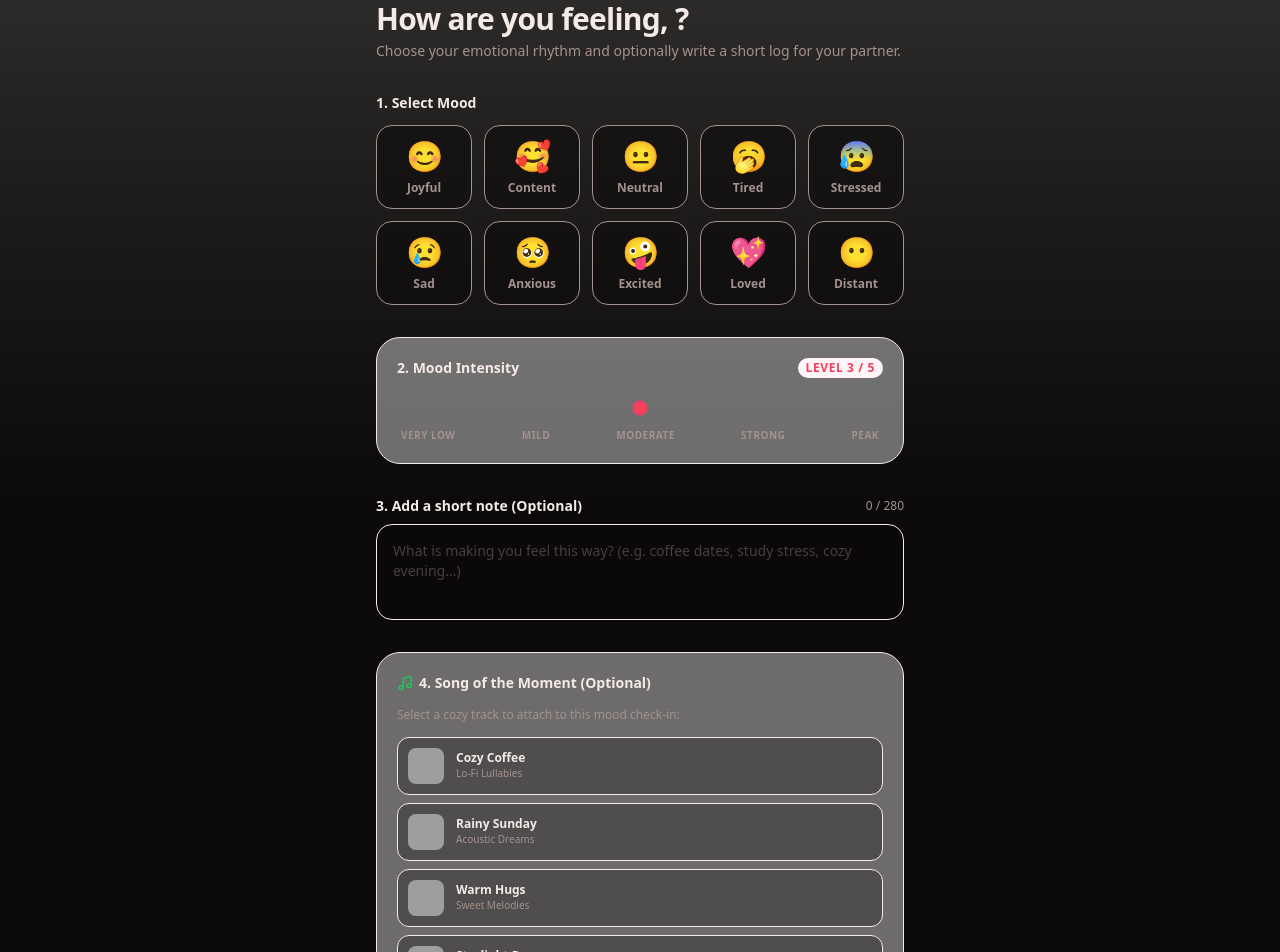
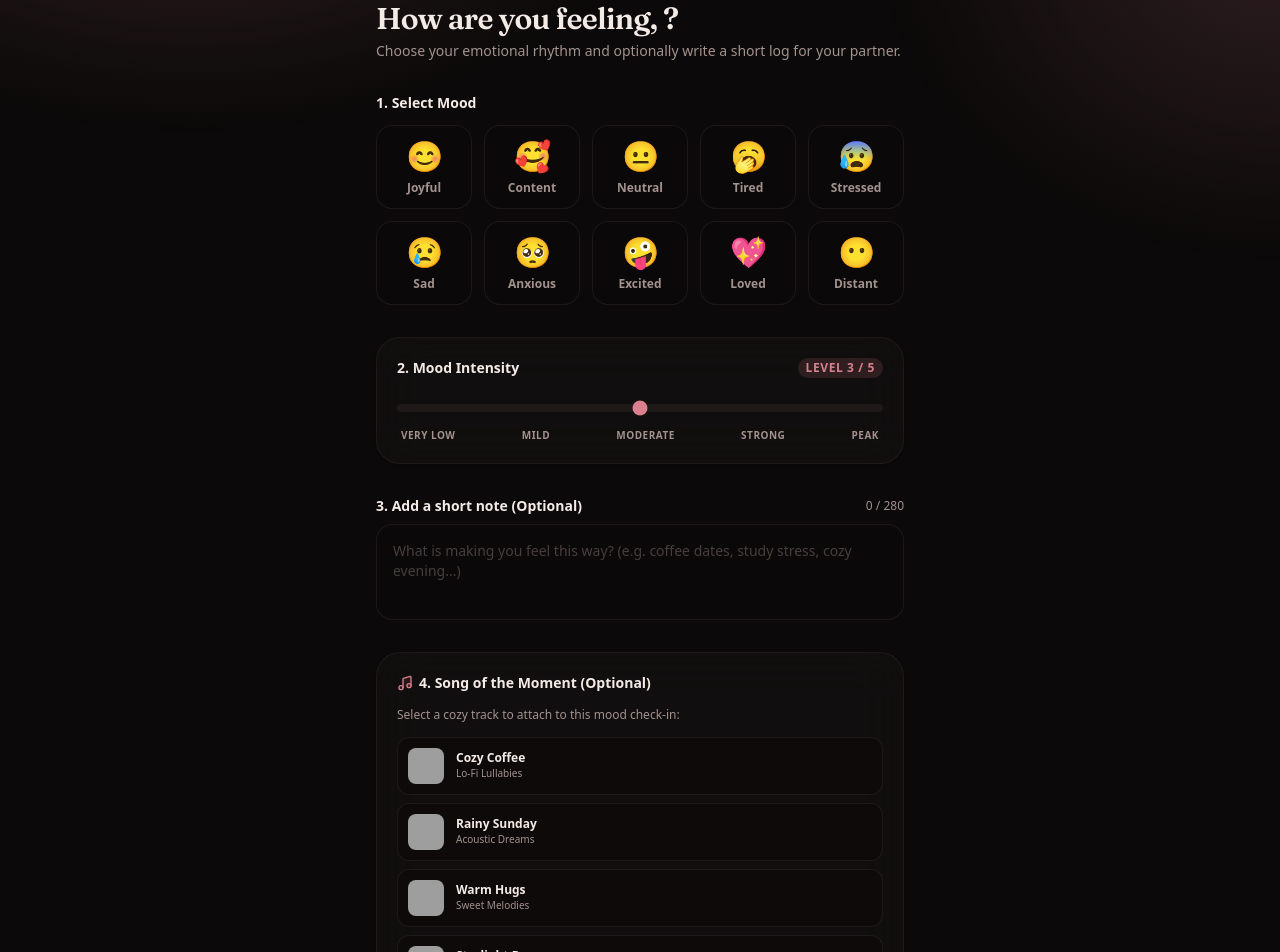
Before and after one commit to SAJAL-MALHOTRA/Pairfect---Your-lovespace, a Next.js app: page /checkin in a window 1280 px wide. Shown: the part 140-1092 px from the top of the page. Built offline with nearby package versions, Linux system fonts and the light colour scheme; no server answers; grey boxes are pictures that could not be loaded.

Commit message:
Redesign Check-in page layout to use premium dark theme variables and ambient radial background glows

```diff
--- a/src/app/checkin/page.tsx
+++ b/src/app/checkin/page.tsx
@@ -85,15 +85,25 @@ export default function CheckinPage() {
   }
 
   return (
-    <div className="flex-1 flex flex-col min-h-screen pb-24 md:pb-8 bg-gradient-to-b from-brand-peach-50/20 via-background to-background">
+    <div className="relative min-h-screen flex flex-col pb-24 md:pb-8">
+      {/* soft ambient warmth */}
+      <div
+        aria-hidden="true"
+        className="pointer-events-none fixed inset-0 -z-10 animate-fade-in"
+        style={{
+          background:
+            "radial-gradient(60rem 40rem at 15% -10%, #3a2527 0%, transparent 55%), radial-gradient(50rem 40rem at 100% 10%, #2e1e20 0%, transparent 50%)",
+        }}
+      />
+
       <Navigation />
 
-      <main className="max-w-xl w-full mx-auto px-4 sm:px-6 py-8 flex-1 flex flex-col justify-start">
+      <main className="max-w-xl w-full mx-auto px-4 sm:px-6 py-8 flex-1 flex flex-col justify-start z-10">
         {/* Back Link */}
         <div className="mb-6">
           <button
             onClick={() => router.back()}
-            className="inline-flex items-center space-x-2 text-sm text-muted-foreground hover:text-foreground font-medium transition-colors"
+            className="inline-flex items-center space-x-2 text-sm text-muted-foreground hover:text-foreground font-medium transition-colors cursor-pointer"
           >
             <ArrowLeft className="w-4 h-4" />
             <span>Back</span>
@@ -101,7 +111,7 @@ export default function CheckinPage() {
         </div>
 
         <div className="mb-8">
-          <h1 className="text-3xl font-extrabold text-foreground tracking-tight">
+          <h1 className="text-3xl font-serif font-semibold text-foreground tracking-tight">
             How are you feeling, {profile?.display_name}?
           </h1>
           <p className="text-sm text-muted-foreground mt-1">
@@ -110,7 +120,7 @@ export default function CheckinPage() {
         </div>
 
         {error && (
-          <div className="mb-6 p-4 rounded-xl bg-red-50 dark:bg-red-950/20 border border-red-200 dark:border-red-900/50 text-red-600 dark:text-red-400 text-sm flex items-start space-x-2">
+          <div className="mb-6 p-4 rounded-xl bg-accent/40 border border-border/60 text-primary text-sm flex items-start space-x-2">
             <AlertCircle className="w-5 h-5 flex-shrink-0" />
             <span>{error}</span>
           </div>
@@ -134,10 +144,10 @@ export default function CheckinPage() {
                       setSelectedMood(key);
                       setError(null);
                     }}
-                    className={`flex flex-col items-center justify-center p-3 rounded-2xl border text-center transition-all active:scale-[0.96] ${
+                    className={`flex flex-col items-center justify-center p-3 rounded-2xl border text-center transition-all active:scale-[0.96] cursor-pointer ${
                       isSelected
-                        ? `${value.color} ring-2 ring-brand-rose-400 scale-[1.03] shadow-md`
-                        : "border-card-border bg-background/50 hover:bg-background text-muted-foreground hover:text-foreground"
+                        ? `${value.color} ring-2 ring-primary scale-[1.03] shadow-md`
+                        : "border-border/60 bg-background/50 hover:bg-background text-muted-foreground hover:text-foreground"
                     }`}
                   >
                     <span className="text-3xl mb-1.5 select-none">{value.emoji}</span>
@@ -149,12 +159,12 @@ export default function CheckinPage() {
           </div>
 
           {/* Intensity Slider */}
-          <div className="space-y-4 bg-white/40 dark:bg-[#1e1a19]/40 border border-card-border p-5 rounded-3xl">
+          <div className="rounded-3xl border border-border/60 bg-card/55 p-5 shadow-sm backdrop-blur-xl space-y-4">
             <div className="flex items-center justify-between">
               <label className="text-sm font-bold text-foreground">
                 2. Mood Intensity
               </label>
-              <span className="text-xs font-bold text-brand-rose-500 bg-brand-rose-50 dark:bg-brand-rose-950/30 px-2 py-0.5 rounded-full uppercase tracking-wider">
+              <span className="text-xs font-bold text-primary bg-accent px-2 py-0.5 rounded-full uppercase tracking-wider">
                 Level {intensity} / 5
               </span>
             </div>
@@ -166,7 +176,7 @@ export default function CheckinPage() {
               step="1"
               value={intensity}
               onChange={(e) => setIntensity(parseInt(e.target.value))}
-              className="w-full h-2 bg-card-border rounded-lg appearance-none cursor-pointer accent-brand-rose-500 dark:accent-brand-rose-600"
+              className="w-full h-2 bg-border/60 rounded-lg appearance-none cursor-pointer accent-primary"
             />
             <div className="flex justify-between text-[10px] text-muted-foreground font-semibold uppercase tracking-wider px-1">
               <span>Very Low</span>
@@ -192,22 +202,22 @@ export default function CheckinPage() {
               value={note}
               onChange={(e) => setNote(e.target.value)}
               placeholder="What is making you feel this way? (e.g. coffee dates, study stress, cozy evening...)"
-              className="block w-full h-24 p-4 border border-card-border rounded-2xl bg-background/50 focus:outline-none focus:ring-2 focus:ring-brand-rose-300 dark:focus:ring-brand-rose-800 text-foreground text-sm placeholder:text-muted-foreground/40 transition-all resize-none"
+              className="block w-full h-24 p-4 border border-border/60 rounded-2xl bg-background/50 focus:outline-none focus:ring-2 focus:ring-ring text-foreground text-sm placeholder:text-muted-foreground/40 transition-all resize-none"
             />
           </div>
 
           {/* Spotify Song Attachment */}
-          <div className="space-y-3 bg-white/40 dark:bg-[#1e1a19]/40 border border-card-border p-5 rounded-3xl">
+          <div className="rounded-3xl border border-border/60 bg-card/55 p-5 shadow-sm backdrop-blur-xl space-y-3">
             <div className="flex items-center justify-between">
               <label className="text-sm font-bold text-foreground flex items-center space-x-1.5">
-                <Music className="w-4 h-4 text-brand-sage-500 fill-brand-sage-500/10" />
+                <Music className="w-4 h-4 text-primary fill-primary/10" />
                 <span>4. Song of the Moment (Optional)</span>
               </label>
               {selectedTrack && (
                 <button
                   type="button"
                   onClick={() => setSelectedTrack(null)}
-                  className="text-xs text-brand-rose-500 hover:text-brand-rose-600 font-semibold"
+                  className="text-xs text-primary hover:text-primary/80 font-semibold cursor-pointer"
                 >
                   Clear Selection
                 </button>
@@ -215,7 +225,7 @@ export default function CheckinPage() {
             </div>
 
             {selectedTrack ? (
-              <div className="flex items-center space-x-4 bg-brand-sage-50/20 border border-brand-sage-200/40 p-4 rounded-2xl">
+              <div className="flex items-center space-x-4 bg-accent/40 border border-border/60 p-4 rounded-2xl">
                 <img
                   src={selectedTrack.albumArt}
                   alt={selectedTrack.name}
@@ -242,7 +252,7 @@ export default function CheckinPage() {
                       key={track.id}
                       type="button"
                       onClick={() => setSelectedTrack(track)}
-                      className="flex items-center space-x-3 p-2.5 rounded-xl border border-card-border bg-background/30 hover:bg-background/80 hover:border-brand-sage-300/40 text-left transition-all group"
+                      className="flex items-center space-x-3 p-2.5 rounded-xl border border-border/60 bg-background/30 hover:bg-background/80 hover:border-accent/40 text-left transition-all group cursor-pointer"
                     >
                       <img
                         src={track.albumArt}
@@ -250,7 +260,7 @@ export default function CheckinPage() {
                         className="w-9 h-9 rounded-lg object-cover flex-shrink-0"
                       />
                       <div className="flex-1 min-w-0">
-                        <p className="text-xs font-bold text-foreground truncate group-hover:text-brand-rose-500 transition-colors">
+                        <p className="text-xs font-bold text-foreground truncate group-hover:text-primary transition-colors">
                           {track.name}
                         </p>
                         <p className="text-[10px] text-muted-foreground truncate">
@@ -268,7 +278,7 @@ export default function CheckinPage() {
           <button
             type="submit"
             disabled={submitting || !selectedMood}
-            className="w-full flex items-center justify-center space-x-2 py-4 px-6 border border-transparent rounded-2xl shadow-md text-base font-bold text-white bg-brand-rose-500 hover:bg-brand-rose-600 focus:outline-none focus:ring-2 focus:ring-offset-2 focus:ring-brand-rose-400 active:scale-[0.98] disabled:opacity-50 disabled:scale-100 transition-all"
+            className="w-full flex items-center justify-center space-x-2 py-4 px-6 border border-transparent rounded-2xl shadow-md text-base font-bold text-primary-foreground bg-primary hover:bg-primary/95 focus:outline-none focus:ring-2 focus:ring-ring active:scale-[0.98] disabled:opacity-50 disabled:scale-100 transition-all cursor-pointer"
           >
             {submitting ? (
               <>
@@ -277,7 +287,7 @@ export default function CheckinPage() {
               </>
             ) : (
               <>
-                <Heart className="w-5 h-5 fill-white stroke-white animate-pulse" />
+                <Heart className="w-5 h-5 fill-primary-foreground stroke-primary-foreground animate-pulse" />
                 <span>Publish Today's Vibe</span>
               </>
             )}
```
